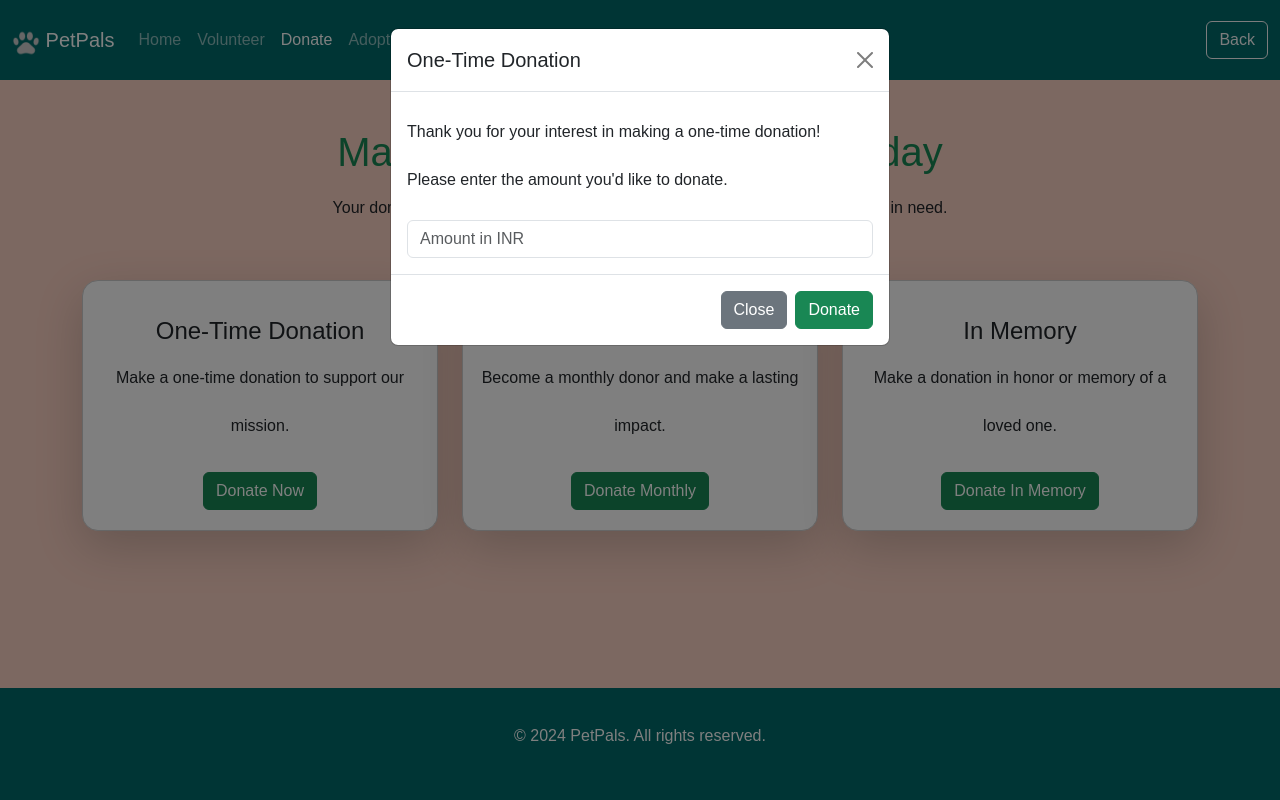
After one commit to nirrav/PetPals, a PHP site: page /donate.php in a window 1280 px wide, after a click on "Donate Now". The commit adds this page. Run offline with PHP 8.4, Linux system fonts and the light colour scheme.

Commit message:
added backedn for the adoption request, made new donate and sponsor meal page tomorrow will customize it more and try to host it somewhere

```diff
--- a/contact.html
+++ b/contact.html
@@ -81,7 +81,7 @@
                             <li><a class="dropdown-item" style="border-bottom: 2px solid black;"
                                     href="volunteer.php">Volunteer</a>
                             </li>
-                            <li><a class="dropdown-item" style="border-bottom: 2px solid black;" href="#">Donate</a>
+                            <li><a class="dropdown-item" style="border-bottom: 2px solid black;" href="./donate.php">Donate</a>
                             </li>
                             <li><a class="dropdown-item" style="border-bottm: 2px solid black;" href="#">Sponsor a
                                     Meal</a></li>
--- /dev/null
+++ b/donate.php
@@ -0,0 +1,211 @@
+<!DOCTYPE html>
+<html lang="en">
+
+<head>
+    <meta charset="UTF-8">
+    <meta name="viewport" content="width=device-width, initial-scale=1.0">
+    <title>Donate - PetPals</title>
+    <link href="https://cdn.jsdelivr.net/npm/bootstrap@5.3.0-alpha1/dist/css/bootstrap.min.css" rel="stylesheet">
+    <link rel="icon" type="image/png" href="media/tabIcon.png">
+    <link rel="stylesheet" href="styles.css">
+    <style>
+        /* Ensure the body takes full height */
+        html,
+        body {
+            height: 100%;
+            margin: 0;
+        }
+
+        /* Flexbox layout for the body */
+        body {
+            display: flex;
+            flex-direction: column;
+        }
+
+        /* Push footer to the bottom */
+        .content {
+            flex-grow: 1;
+        }
+
+        /* Success Banner */
+        .success-banner {
+            display: none;
+            position: fixed;
+            left: 50%;
+            bottom: 80px;
+            /* Adjust this to set the distance from the footer */
+            transform: translateX(-50%);
+            z-index: 1050;
+            background-color: #28a745;
+            color: white;
+            padding: 10px 20px;
+            border-radius: 5px;
+            font-size: 16px;
+            width: auto;
+        }
+    </style>
+</head>
+
+<body>
+
+    <!-- Navigation Bar -->
+    <nav class="navbar navbar-expand-lg" style="background-color: #006a6a;" data-bs-theme="dark">
+        <div class="container-fluid">
+            <a class="navbar-brand" href="#">
+                <img src="media/navIcon.png" alt="Logo" width="28" height="auto" class="d-inline-block align-text-top">
+                PetPals
+            </a>
+            <button class="navbar-toggler" type="button" data-bs-toggle="collapse"
+                data-bs-target="#navbarSupportedContent" aria-controls="navbarSupportedContent" aria-expanded="false"
+                aria-label="Toggle navigation">
+                <span class="navbar-toggler-icon"></span>
+            </button>
+            <div class="collapse navbar-collapse" id="navbarSupportedContent">
+                <ul class="navbar-nav me-auto mb-2 mb-lg-0">
+                    <li class="nav-item"><a class="nav-link" href="index.php">Home</a></li>
+                    <li class="nav-item"><a class="nav-link" href="volunteer.php">Volunteer</a></li>
+                    <li class="nav-item"><a class="nav-link active" href="donate.php">Donate</a></li>
+                    <li class="nav-item"><a class="nav-link" href="petCards.php">Adopt</a></li>
+                </ul>
+                <button class="btn btn-outline-light" onclick="goBack()">Back</button>
+            </div>
+        </div>
+    </nav>
+
+    <!-- Donate Section -->
+    <div class="container py-5 content">
+        <h1 class="text-center text-success">Make a Difference - Donate Today</h1>
+        <p class="text-center mb-5">Your donation helps us provide care, shelter, and support to countless animals in
+            need.</p>
+
+        <div class="row text-center">
+            <div class="col-md-4">
+                <div class="card shadow-lg">
+                    <div class="card-body">
+                        <h4 class="card-title">One-Time Donation</h4>
+                        <p>Make a one-time donation to support our mission.</p>
+                        <button class="btn btn-success" data-bs-toggle="modal" data-bs-target="#oneTimeModal">Donate
+                            Now</button>
+                    </div>
+                </div>
+            </div>
+            <div class="col-md-4">
+                <div class="card shadow-lg">
+                    <div class="card-body">
+                        <h4 class="card-title">Monthly Donation</h4>
+                        <p>Become a monthly donor and make a lasting impact.</p>
+                        <button class="btn btn-success" data-bs-toggle="modal" data-bs-target="#monthlyModal">Donate
+                            Monthly</button>
+                    </div>
+                </div>
+            </div>
+            <div class="col-md-4">
+                <div class="card shadow-lg">
+                    <div class="card-body">
+                        <h4 class="card-title">In Memory</h4>
+                        <p>Make a donation in honor or memory of a loved one.</p>
+                        <button class="btn btn-success" data-bs-toggle="modal" data-bs-target="#memoryModal">Donate In
+                            Memory</button>
+                    </div>
+                </div>
+            </div>
+        </div>
+    </div>
+
+    <!-- Footer -->
+    <footer class="text-center py-4" style="background-color: #006a6a; color: white;">
+        <p>&copy; 2024 PetPals. All rights reserved.</p>
+    </footer>
+
+    <!-- One-Time Donation Modal -->
+    <div class="modal fade" id="oneTimeModal" tabindex="-1" aria-labelledby="oneTimeModalLabel" aria-hidden="true">
+        <div class="modal-dialog">
+            <div class="modal-content">
+                <div class="modal-header">
+                    <h5 class="modal-title" id="oneTimeModalLabel">One-Time Donation</h5>
+                    <button type="button" class="btn-close" data-bs-dismiss="modal" aria-label="Close"></button>
+                </div>
+                <div class="modal-body">
+                    <p>Thank you for your interest in making a one-time donation! Please enter the amount you'd like to
+                        donate.</p>
+                    <input type="number" class="form-control" id="oneTimeAmount" placeholder="Amount in INR" />
+                </div>
+                <div class="modal-footer">
+                    <button type="button" class="btn btn-secondary" data-bs-dismiss="modal">Close</button>
+                    <button type="button" class="btn btn-success"
+                        onclick="showSuccessBannerAndCloseModal('#oneTimeModal')">Donate</button>
+                </div>
+            </div>
+        </div>
+    </div>
+
+    <!-- Monthly Donation Modal -->
+    <div class="modal fade" id="monthlyModal" tabindex="-1" aria-labelledby="monthlyModalLabel" aria-hidden="true">
+        <div class="modal-dialog">
+            <div class="modal-content">
+                <div class="modal-header">
+                    <h5 class="modal-title" id="monthlyModalLabel">Monthly Donation</h5>
+                    <button type="button" class="btn-close" data-bs-dismiss="modal" aria-label="Close"></button>
+                </div>
+                <div class="modal-body">
+                    <p>Thank you for becoming a monthly donor! Please select your monthly contribution amount.</p>
+                    <input type="number" class="form-control" id="monthlyAmount"
+                        placeholder="Amount per Month in INR" />
+                </div>
+                <div class="modal-footer">
+                    <button type="button" class="btn btn-secondary" data-bs-dismiss="modal">Close</button>
+                    <button type="button" class="btn btn-success"
+                        onclick="showSuccessBannerAndCloseModal('#monthlyModal')">Donate Monthly</button>
+                </div>
+            </div>
+        </div>
+    </div>
+
+    <!-- In Memory Donation Modal -->
+    <div class="modal fade" id="memoryModal" tabindex="-1" aria-labelledby="memoryModalLabel" aria-hidden="true">
+        <div class="modal-dialog">
+            <div class="modal-content">
+                <div class="modal-header">
+                    <h5 class="modal-title" id="memoryModalLabel">In Memory Donation</h5>
+                    <button type="button" class="btn-close" data-bs-dismiss="modal" aria-label="Close"></button>
+                </div>
+                <div class="modal-body">
+                    <p>Make a donation in memory of a loved one. Please enter the name of the person you wish to honor
+                        and the amount you'd like to donate.</p>
+                    <input type="text" class="form-control mb-2" placeholder="Name of Loved One" />
+                    <input type="number" class="form-control" id="memoryAmount" placeholder="Amount in INR" />
+                </div>
+                <div class="modal-footer">
+                    <button type="button" class="btn btn-secondary" data-bs-dismiss="modal">Close</button>
+                    <button type="button" class="btn btn-success"
+                        onclick="showSuccessBannerAndCloseModal('#memoryModal')">Donate In Memory</button>
+                </div>
+            </div>
+        </div>
+    </div>
+
+    <!-- Success Banner -->
+    <div class="success-banner" id="successBanner">
+        <strong>Success!</strong> Your donation has been received.
+    </div>
+
+    <script src="https://cdn.jsdelivr.net/npm/bootstrap@5.3.0-alpha1/dist/js/bootstrap.bundle.min.js"></script>
+    <script>
+        // Function to show the success banner and auto-close the modal
+        function showSuccessBannerAndCloseModal(modalId) {
+            // Show the success banner
+            var banner = document.getElementById('successBanner');
+            banner.style.display = 'block';
+
+            // Hide the banner after 5 seconds
+            setTimeout(function () {
+                banner.style.display = "none";
+            }, 5000); // 5000ms = 5 seconds
+        }
+    </script>
+
+
+
+</body>
+
+</html>
--- a/index.php
+++ b/index.php
@@ -62,7 +62,7 @@ $conn->close();
             <ul class="dropdown-menu" style="background-color: #006a6a; border: 2px solid black;">
               <li><a class="dropdown-item" style="border-bottom: 2px solid black;" href="volunteer.php">Volunteer</a>
               </li>
-              <li><a class="dropdown-item" style="border-bottom: 2px solid black;" href="#">Donate</a></li>
+              <li><a class="dropdown-item" style="border-bottom: 2px solid black;" href="./donate.php">Donate</a></li>
               <li><a class="dropdown-item" style="border-bottm: 2px solid black;" href="#">Sponsor a Meal</a></li>
               <li><a class="dropdown-item" style="border-top: 2px solid black;" href="petCards.php">Adopt</a></li>
             </ul>
@@ -296,7 +296,7 @@ $conn->close();
             <div class="card-body">
               <h5 class="card-title">Donate</h5>
               <p class="card-text">Support our cause by making a donation.</p>
-              <a href="donate.html" class="btn " style="background-color: #006a6a; color: aliceblue;">Donate Now</a>
+              <a href="./donate.php" class="btn " style="background-color: #006a6a; color: aliceblue;">Donate Now</a>
             </div>
           </div>
         </div>
--- a/petCards.php
+++ b/petCards.php
@@ -104,7 +104,7 @@ if ($_SERVER["REQUEST_METHOD"] == "POST") {
                         <a class="nav-link active" aria-current="page" href="index.php">Home</a>
                     </li>
                     <li class="nav-item dropdown" id="hoverDropdown">
-                        <a class="nav-link dropdown-toggle active" href="volunteer.php" role="button"
+                        <a class="nav-link dropdown-toggle active" href="" role="button"
                             aria-expanded="false">
                             How can you help us?
                         </a>
@@ -112,9 +112,9 @@ if ($_SERVER["REQUEST_METHOD"] == "POST") {
                             <li><a class="dropdown-item" style="border-bottom: 2px solid black;"
                                     href="volunteer.php">Volunteer</a>
                             </li>
-                            <li><a class="dropdown-item" style="border-bottom: 2px solid black;" href="#">Donate</a>
+                            <li><a class="dropdown-item" style="border-bottom: 2px solid black;" href="./donate.php">Donate</a>
                             </li>
-                            <li><a class="dropdown-item" style="border-bottom: 2px solid black;" href="#">Sponsor a
+                            <li><a class="dropdown-item" style="border-bottom: 2px solid black;" href="./sponsor_meal.php">Sponsor a
                                     Meal</a></li>
                             <li>
                                 <button class="dropdown-item" style="border-top: 2px solid black;"
--- a/volunteer.php
+++ b/volunteer.php
@@ -299,7 +299,8 @@ $conn->close();
                             <li><a class="dropdown-item" style="border-bottom: 2px solid black;"
                                     href="volunteer.php">Volunteer</a>
                             </li>
-                            <li><a class="dropdown-item" style="border-bottom: 2px solid black;" href="#">Donate</a>
+                            <li><a class="dropdown-item" style="border-bottom: 2px solid black;"
+                                    href="./donate.php">Donate</a>
                             </li>
                             <li><a class="dropdown-item" style="border-bottm: 2px solid black;" href="#">Sponsor a
                                     Meal</a></li>
```
Also changed, not shown: adopt_pet.php (+74 -5 lines), sponsor_meal.php (added, +75 -0 lines).
